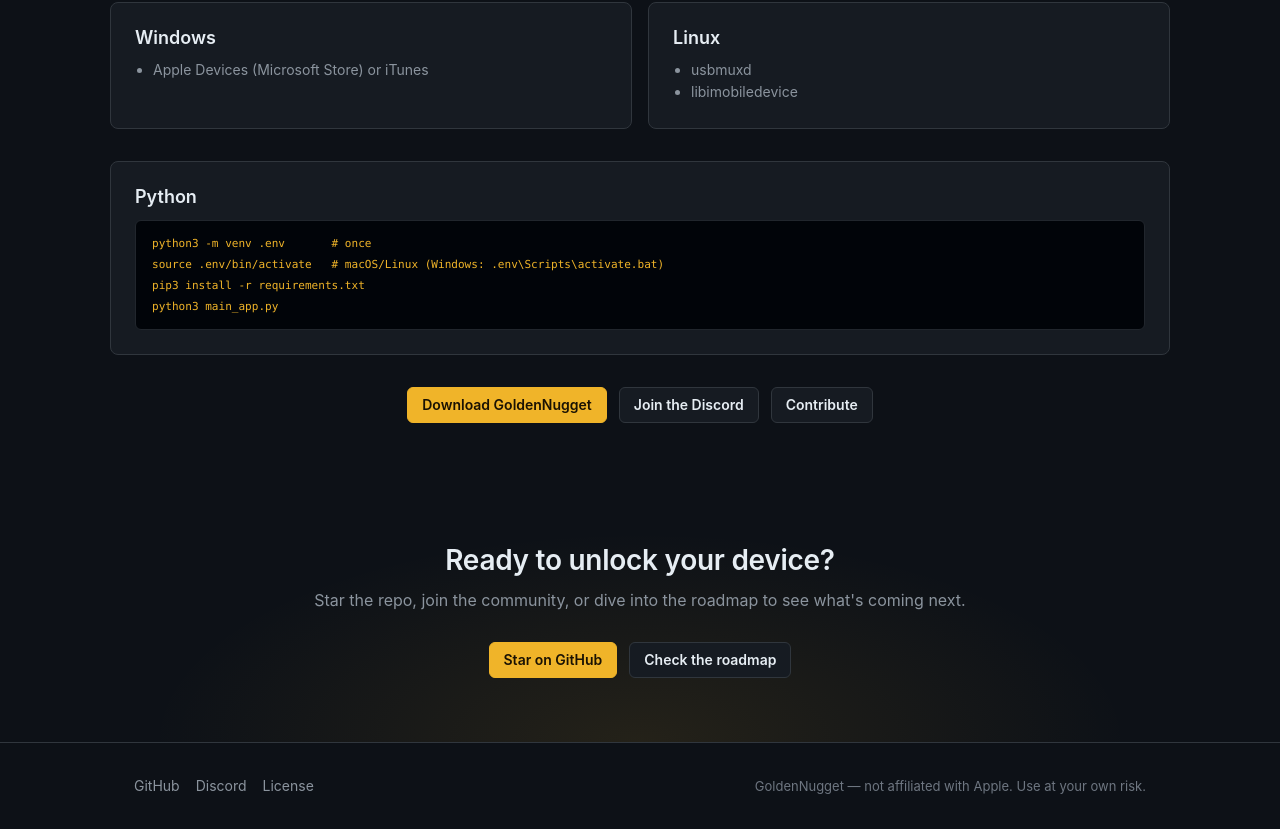
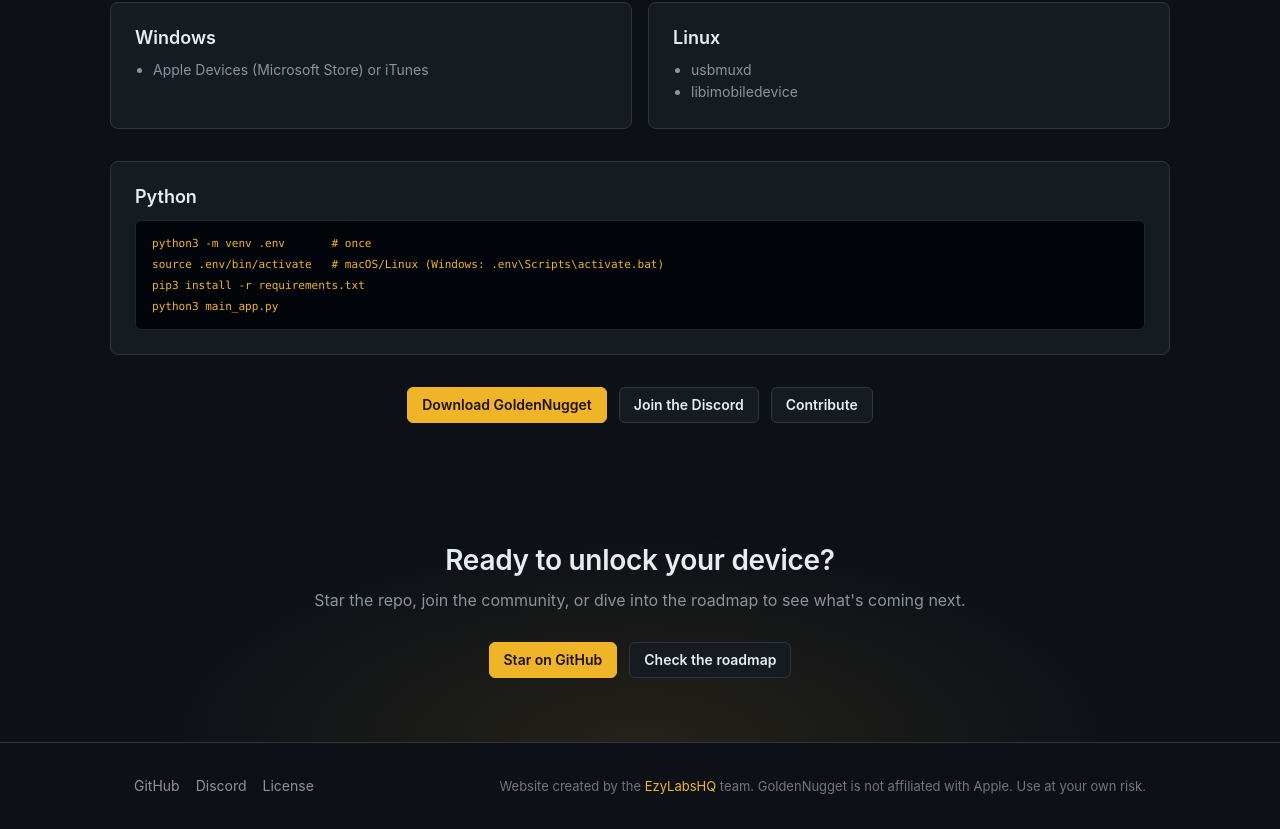
Before and after one commit to EzyLabsHQ/gnugget-website, a React (Vite) app: page / in a window 1280 px wide. Shown: the part 1947-2776 px from the top of the page. Built offline with nearby package versions, Linux system fonts and the light colour scheme; the HTML template or start-up script is replaced by a standard one.

Commit message:
Add EzyLabsHQ attribution to footer

```diff
--- a/src/components/Footer.jsx
+++ b/src/components/Footer.jsx
@@ -21,7 +21,16 @@
           </a>
         </div>
         <div className="footer-copy">
-          GoldenNugget — not affiliated with Apple. Use at your own risk.
+          Website created by the{' '}
+          <a
+            href="https://github.com/EzyLabsHQ"
+            target="_blank"
+            rel="noreferrer"
+            style={{ color: 'var(--accent)' }}
+          >
+            EzyLabsHQ
+          </a>{' '}
+          team. GoldenNugget is not affiliated with Apple. Use at your own risk.
         </div>
       </div>
     </footer>
```
